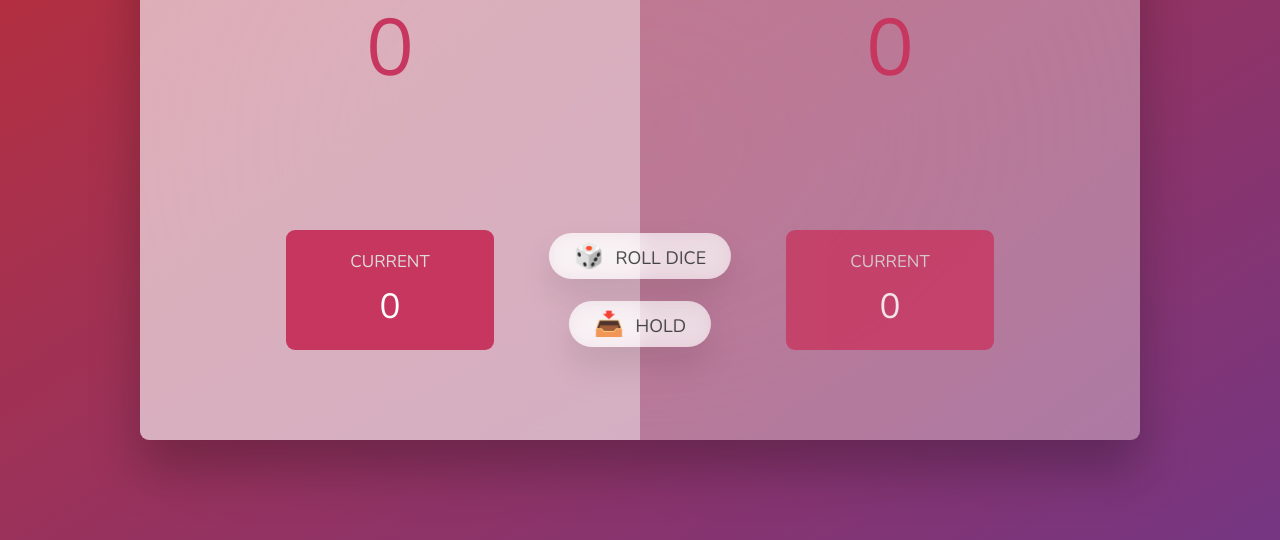
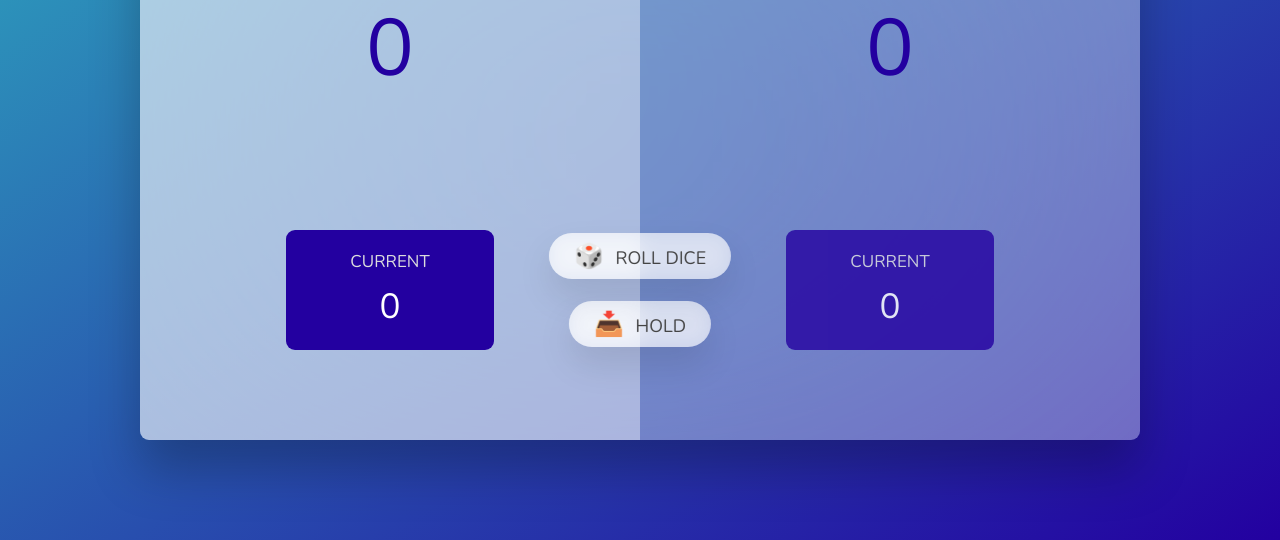
Before and after one commit to JF-D3V/Pig_Game, a plain HTML site: page index.html in a window 1280 px wide. Shown: the part 260-800 px from the top of the page. Drawn offline with nearby package versions, Linux system fonts and the light colour scheme.

Commit message:
JS5_Final MD

```diff
--- a/style.css
+++ b/style.css
@@ -16,7 +16,7 @@ body {
   font-weight: 400;
   height: 100vh;
   color: #333;
-  background-image: linear-gradient(to top left, #753682 0%, #bf2e34 100%);
+  background-image: linear-gradient(to top left, #2300a0 0%, #2eaebf 100%);
   display: flex;
   align-items: center;
   justify-content: center;
@@ -59,7 +59,7 @@ main {
 .score {
   font-size: 8rem;
   font-weight: 300;
-  color: #c7365f;
+  color: #2300a0;
   margin-bottom: auto;
 }
 
@@ -78,7 +78,7 @@ main {
 }
 
 .current {
-  background-color: #c7365f;
+  background-color: #2300a0;
   opacity: 0.8;
   border-radius: 9px;
   color: #fff;
@@ -158,12 +158,12 @@ main {
 }
 
 .player--winner {
-  background-color: #2f2f2f;
+  background-color: rgb(91, 165, 255);
 }
 
 .player--winner .name {
   font-weight: 700;
-  color: #c7365f;
+  color: #fff;
 }
 
 .hidden {
```
Also changed, not shown: Pig Game_Flowchart.png (added), Pig Game_Screenshot.png (added), pig-game-flowchart.png (deleted), 1 other file.
